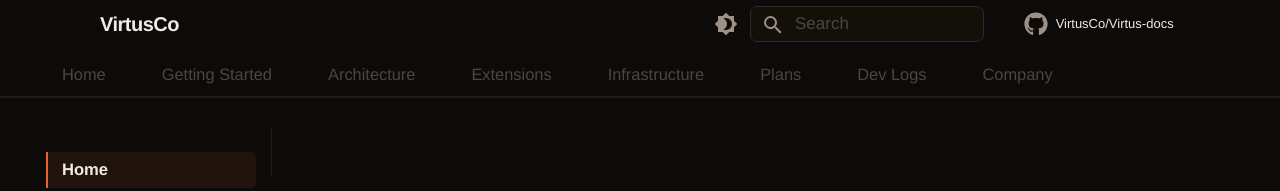
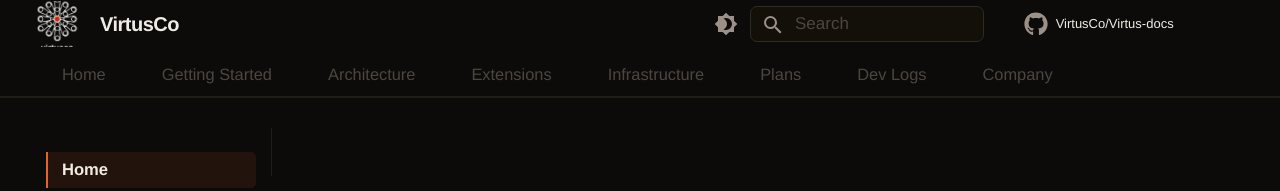
Before and after one commit to VirtusCo/Virtus-docs, an MkDocs documentation site: the page built from docs/index.md, in a window 1280 px wide. Shown: the top 191 px of the page. Built offline with MkDocs 1.6.1 and Material for MkDocs 9.7.7, drawn with Linux system fonts in a browser that asks for light colours; comment, search, counter and statistics services are not loaded.

Commit message:
fix(theme): use position:absolute for logo crop instead of flex negative margins
align-items:center on the flex container was shifting the 220px image to
y=-87px before margin-top applied, compounding to y=-156px — showing only
bottom whitespace. Switch to display:block + position:relative on the
container and position:absolute on the img so top/left values are
predictable and independent of flex alignment.

Co-Authored-By: Claude Sonnet 4.6 <noreply@anthropic.com>

```diff
--- a/docs/stylesheets/extra.css
+++ b/docs/stylesheets/extra.css
@@ -169,30 +169,29 @@ body { font-family: var(--vc-font); }
 .md-header__button.md-logo {
   padding: 0 0.5rem 0 0;
   margin: 0;
-  display: flex;
-  align-items: center;
+  display: block;
   flex-shrink: 0;
   width: 46px;
   height: 46px;
   overflow: hidden;
+  position: relative;
 }
 .md-header__button.md-logo img {
+  position: absolute;
   width: 220px;
   height: 220px;
-  flex-shrink: 0;
-  display: block;
   /* center horizontally: (46 - 220) / 2 = -87px */
-  margin-left: -87px;
-  /* center icon vertically: 23 - 92 = -69px */
-  margin-top: -69px;
+  left: -87px;
+  /* dark logo: icon center at ~42% of 220px = 92px; container center = 23px → top = 23 - 92 = -69px */
+  top: -69px;
 }
 [data-md-color-scheme="default"] .md-header__button.md-logo img {
   content: url('../assets/Lightmode.png');
   width: 220px;
   height: 220px;
-  margin-left: -87px;
-  /* light logo icon center at 38%: 23 - 84 = -61px */
-  margin-top: -61px;
+  left: -87px;
+  /* light logo: icon center at ~38% of 220px = 84px; container center = 23px → top = 23 - 84 = -61px */
+  top: -61px;
 }
 
 /* ====== SEARCH ====== */
```
